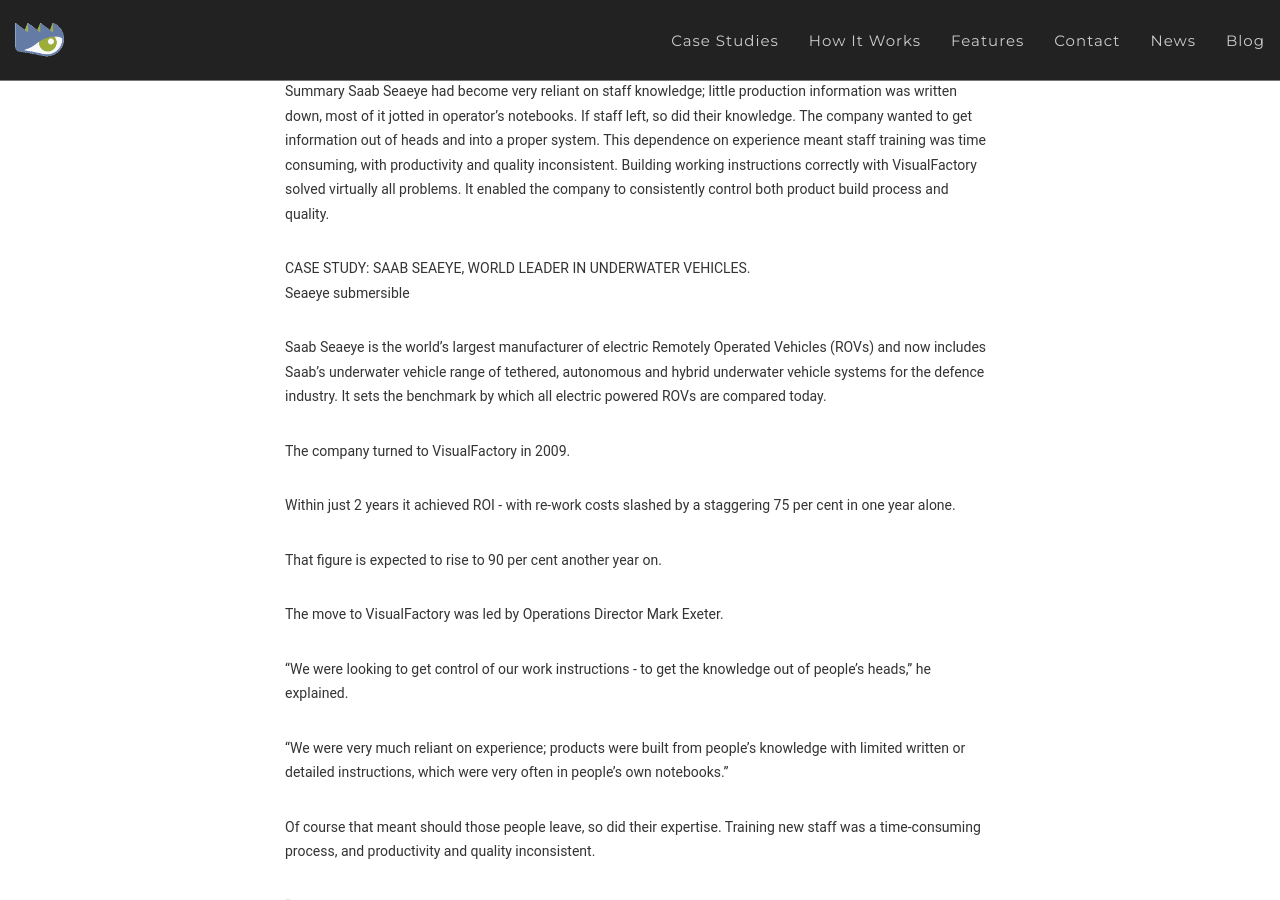
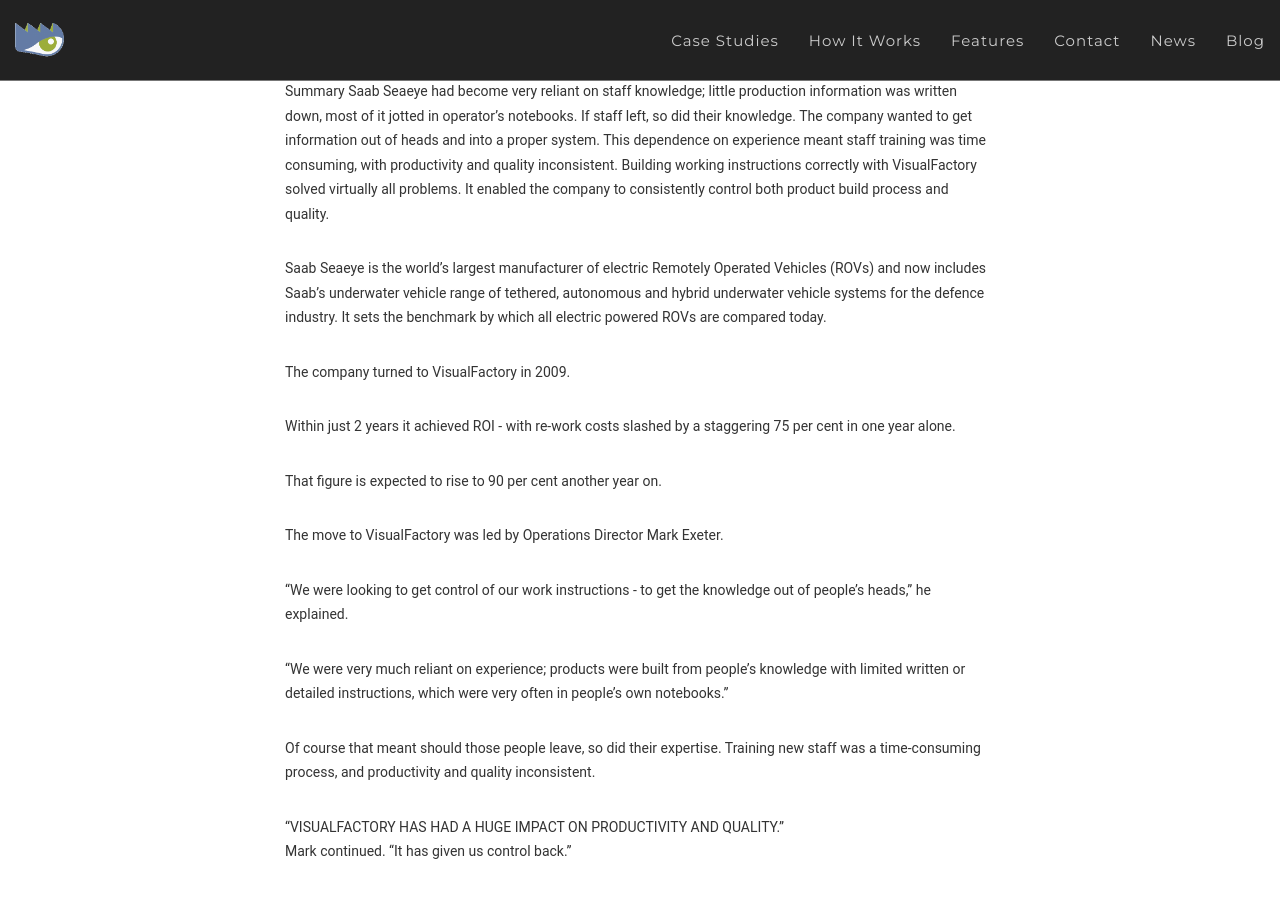
Before and after one commit to ASCNomuda/ascnomuda.github.io, a Jekyll site: the page built from _posts/2017-01-09-saab-seaeye-case-study.md, in a window 1280 px wide and 900 px high, scrolled down 442 px. Built offline with Jekyll 4.4.1, drawn with Linux system fonts in a browser that asks for light colours; some web fonts are replaced.

Commit message:
Updated '_posts/2017-01-09-saab-seaeye-case-study.md' via CloudCannon

```diff
--- a/_posts/2017-01-09-saab-seaeye-case-study.md
+++ b/_posts/2017-01-09-saab-seaeye-case-study.md
@@ -14,9 +14,6 @@ category: Electronics
 description: "Summary\nSaab Seaeye had become very reliant on staff knowledge; little production information was written down, most of it jotted in operator’s notebooks. \n\nIf staff left, so did their knowledge. The company wanted to get information out of heads and into a proper system. \n\nThis dependence on experience meant staff training was time consuming, with productivity and quality inconsistent.\n\nBuilding working instructions correctly with VisualFactory solved virtually all problems. It enabled the company to consistently control both product build process and quality."
 ---
 
-
-CASE STUDY: SAAB SEAEYE, WORLD LEADER IN UNDERWATER VEHICLES.
-<br>Seaeye submersible
 
 Saab Seaeye is the world's largest manufacturer of electric Remotely Operated Vehicles (ROVs) and now includes Saab's underwater vehicle range of tethered, autonomous and hybrid underwater vehicle systems for the defence industry. It sets the benchmark by which all electric powered ROVs are compared today.
 
```
